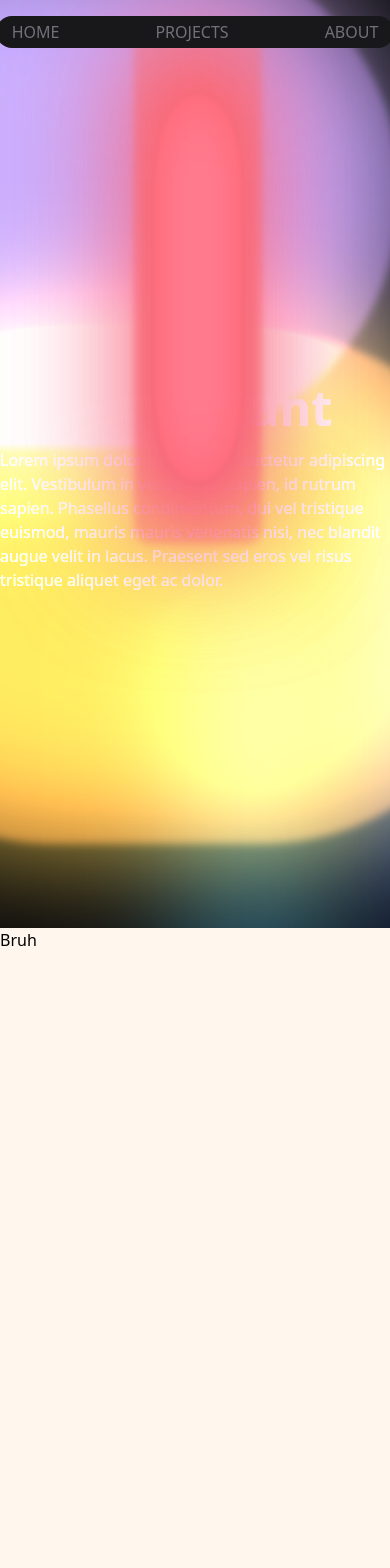
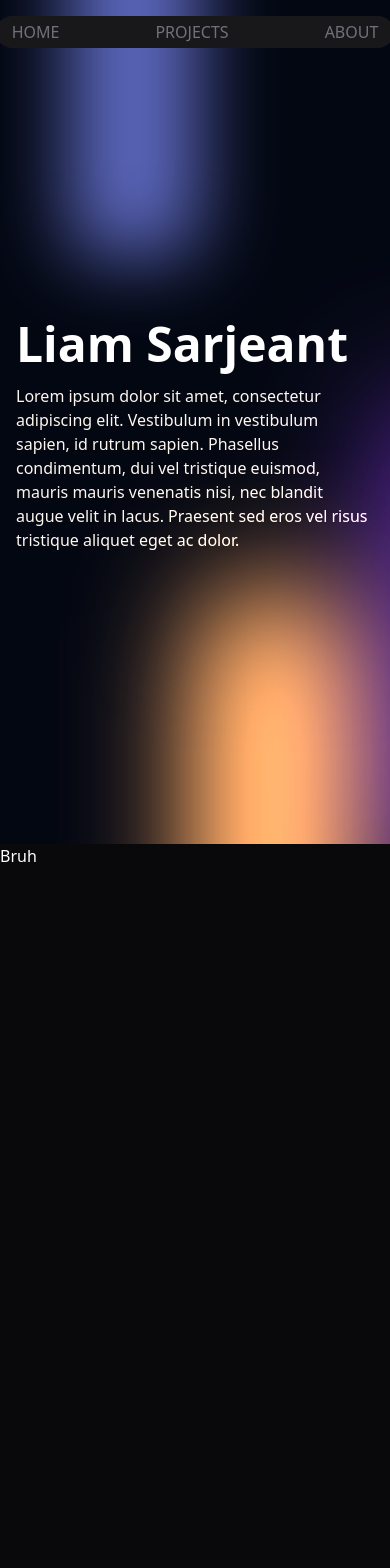
Before and after one commit to jRaimuu/Lsarj_Website, a React (Vite) app: page / in a window 390 px wide. Shown: the top 1568 px of the page. Built offline with nearby package versions, Linux system fonts and the light colour scheme.

Commit message:
changed color scheme

```diff
--- a/src/components/AboutPage.jsx
+++ b/src/components/AboutPage.jsx
@@ -2,7 +2,7 @@ import React from 'react'
 
 function AboutPage() {
     return (
-        <main className='bg-orange-50 min-h-screen h-full relative'>
+        <main className='bg-zinc-950 min-h-screen h-full relative text-white'>
             Bruh
         </main>
     )
--- a/src/components/LandingPage/MainPage.jsx
+++ b/src/components/LandingPage/MainPage.jsx
@@ -6,7 +6,7 @@ function MainPage() {
     <>
 
 
-      <main className='bg-zinc-950 min-h-screen h-full min-w-full w-full'>
+      <main className='bg-gray-950 min-h-screen h-full min-w-full w-full'>
 
         {/* <div className='fixed w-blurW h-32 border border-t-transparent bg-sky-400 mix-blend-plus-lighter rounded-full filter blur-3xl opacity-40 '></div> */}
         <nav className='sticky top-0 z-10 flex justify-center justify-content-evenly p-4'>
@@ -34,24 +34,31 @@ function MainPage() {
         </div> */}
 
         <div className='overflow-hidden'>
-          <div className='fixed -top-16 -left-80 w-blurW h-blurH bg-purple-400 mix-blend-plus-lighter rounded-full filter blur-sm opacity-30 animate-animateBlur'></div>
-          <div className='fixed -top-16 -left-80 w-blurW h-blurH bg-violet-300 mix-blend-plus-lighter rounded-full filter blur-3xl opacity-70 animate-animateBlur animation-delay-4000 '></div>
+          <div className='fixed -top-64 -left-64 sm:-left-52 sm:-top-64 sm:w-96 sm:h-96 lg:w-blurW lg:h-blurH
+            bg-indigo-300 mix-blend-plus-lighter rounded-full filter blur-sm opacity-60 animate-animateBlur'></div>
+          <div className='fixed -top-64 -left-64 sm:-left-52 sm:-top-64 sm:w-96 sm:h-96 lg:w-blurW lg:h-blurH ]
+            bg-violet-400 mix-blend-plus-lighter rounded-full filter blur-3xl opacity-70 animate-animateBlur animation-delay-4000 '></div>
 
 
-          <div className='fixed -bottom-16 left-96 w-32 h-blurH border border-t-transparent bg-blue-700 mix-blend-plus-lighter rounded-full filter blur-3xl opacity-70 '></div>
-          <div className='fixed -bottom-64 left-48 w-32 h-blurH border border-t-transparent bg-sky-400 mix-blend-plus-lighter rounded-full filter blur-3xl opacity-40 '></div>
+          <div className='fixed -bottom-16 left-96 w-32 h-blurH border border-t-transparent bg-purple-600 mix-blend-plus-lighter rounded-full filter blur-3xl opacity-70 '></div>
+          <div className='fixed -bottom-64 left-52 w-32 h-blurH border border-t-transparent bg-orange-300 mix-blend-plus-lighter rounded-full filter blur-3xl opacity-100 '></div>
+          <div className='fixed -bottom-64 left-52 w-32 h-blurH border border-t-transparent bg-amber-700 mix-blend-plus-lighter rounded-full filter blur-3xl opacity-70 '></div>
 
-          <div className='fixed bottom-0 -right-32 w-blurW h-blurH bg-orange-400 mix-blend-plus-lighter rounded-full filter blur-sm opacity-40 animate-animateBlur'></div>
-          <div className='fixed bottom-0 -right-32 w-blurW h-blurH bg-amber-300 mix-blend-plus-lighter rounded-full filter blur-3xl opacity-80 animate-animateBlur animation-delay-4000 '></div>
 
-          <div className='flex fixed items-end justify-end flex-col right-32 top-8'>
-            <div className='w-32 h-blurH bg-rose-500 mix-blend-plus-lighter rounded-2xl filter blur-3xl opacity-70 animate-animateBlur animation-delay-2000'></div>
-            <div className='absolute w-32 h-blurH bg-rose-300 mix-blend-plus-lighter rounded-2xl filter blur-3xl opacity-50 animate-animateBlur animation-delay-2000'></div>
-            <div className='absolute w-32 h-blurH bg-red-400 mix-blend-plus-lighter rounded-2xl filter blur-sm opacity-30 animate-animateBlur animation-delay-2000'></div>
+          <div className='fixed -bottom-64 -right-48 md:w-92 md:h-92 lg:w-blurW lg:h-blurH sm:-right-32 sm:-bottom-32 sm:w-96 sm:h-96
+            bg-orange-500 mix-blend-plus-lighter rounded-full filter blur-sm opacity-40 animate-animateBlur'></div>
+          <div className='fixed -bottom-64 -right-48 md:w-92 md:h-92 lg:w-blurW lg:h-blurH sm:-right-16 sm:-bottom-32 sm:w-96 sm:h-96
+            bg-amber-500 mix-blend-plus-lighter rounded-full filter blur-3xl opacity-80 animate-animateBlur animation-delay-4000 '></div>
+
+          <div className='fixed items-end justify-end right-80 -top-64 mix-blend-plus-lighter'>
+            <div className='absolute w-32 h-blurH sm:-right-28 sm:-top-16 sm:w-96 sm:h-96 sm:bg-purple-700
+              bg-indigo-400 rounded-2xl filter blur-2xl opacity-70 animate-animateBlur animation-delay-2000'></div>
+            {/* <div className='absolute w-32 h-blurH sm:-right-32 sm:-bottom-16 sm:w-96 sm:h-96
+              bg-red-400 mix-blend-plus-lighter rounded-2xl filter blur-sm opacity-50 animate-animateBlur animation-delay-2000'></div> */}
           </div>
         </div>
 
-        <div className='flex justify-start flex-col max-w-xl m-auto py-80'>
+        <div className='flex justify-start flex-col max-w-xl mx-auto p-4 py-64'>
           <h1 className='font-bold text-white text-5xl'>
             Liam Sarjeant
           </h1>
--- a/tailwind.config.js
+++ b/tailwind.config.js
@@ -7,11 +7,11 @@ export default {
   theme: {
     extend: {
       height: {
-        "blurH": "32rem"
+        "blurH": "32rem",
+        "blurH2": "45rem"
       },
       width: {
-        "blurW": "45rem",
-        "blurW2": "64rem"
+        "blurW": "45rem"
       },
       animation: {
         // animateBlur: "blur 30s linear infinite"
```
